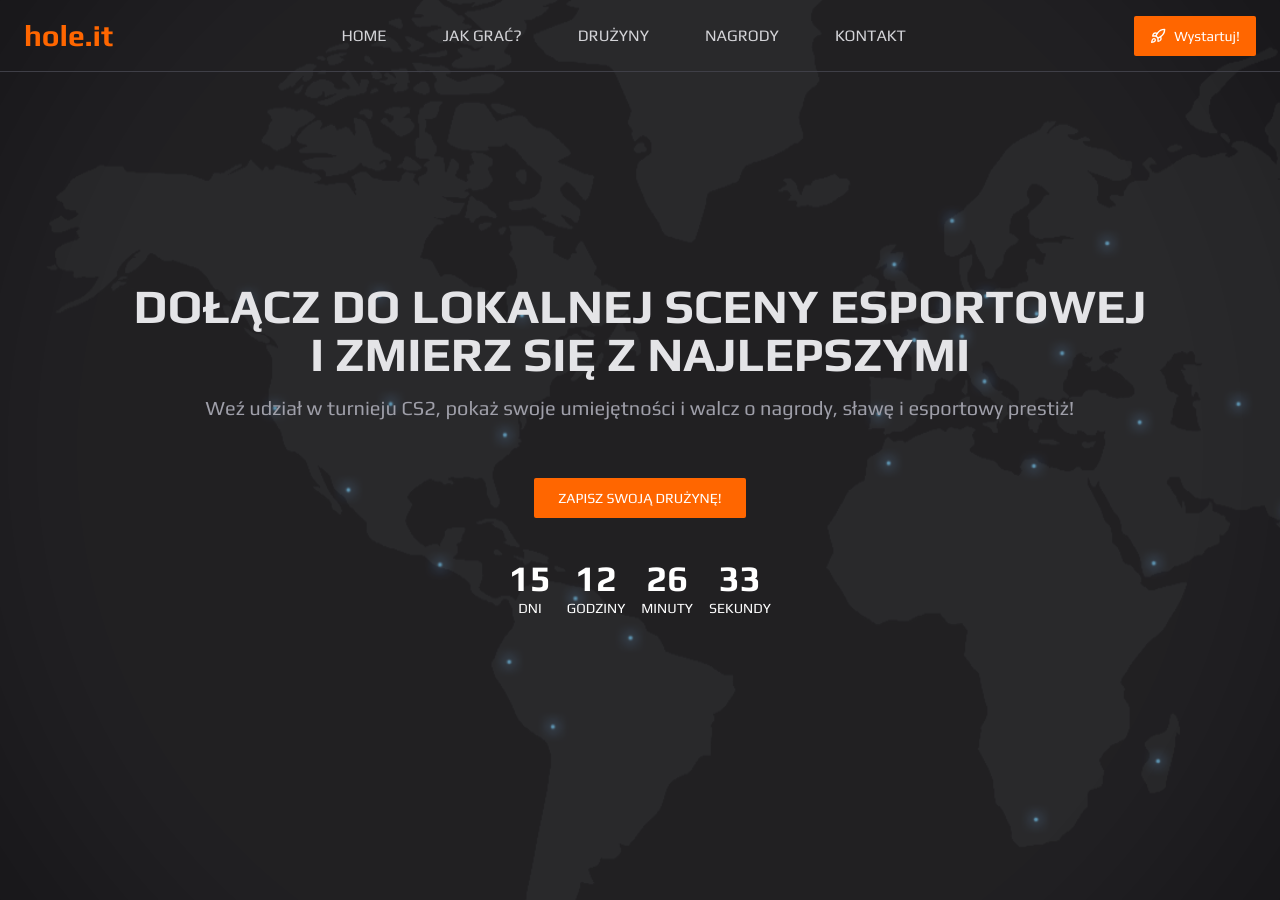
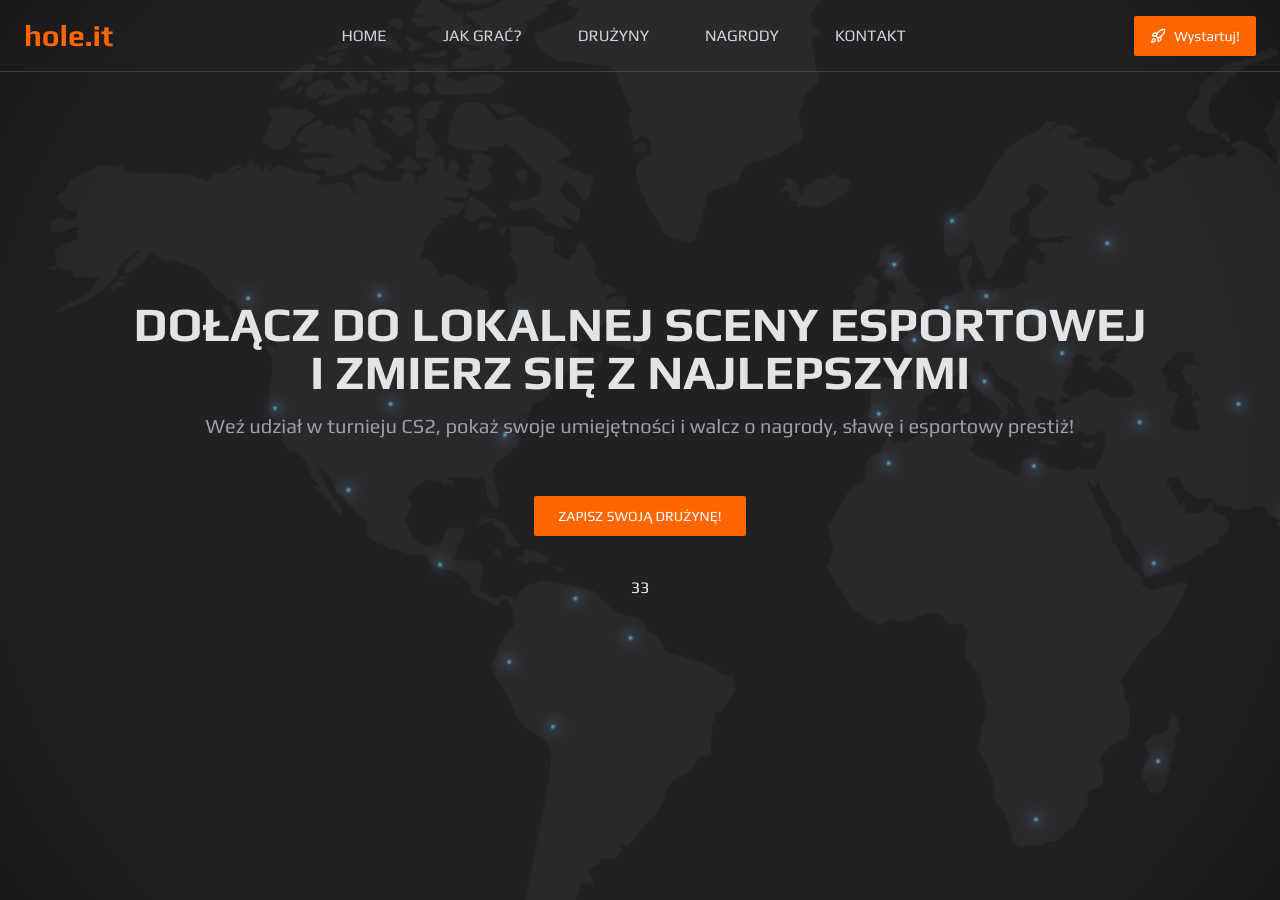
Before and after one commit to wifon0902/hole.it, a React (Vite) app: page / in a window 1280 px wide. Built offline with nearby package versions, Linux system fonts and the light colour scheme.

Commit message:
Update Countdown.jsx

```diff
--- a/src/components/Countdown.jsx
+++ b/src/components/Countdown.jsx
@@ -1,61 +1,41 @@
 import { useEffect, useState } from "react";
 
 const Countdown = ({ targetDate }) => {
-  const [timeLeft, setTimeLeft] = useState({
+  const [time, setTime] = useState({
+    seconds: 0,
+    minutes: 0,
+    hours: 0,
     days: 0,
-    hours: 0,
-    minutes: 0,
-    seconds: 0,
   });
 
   useEffect(() => {
-    const interval = setInterval(() => {
+    const IntervalId = setInterval(() => {
       const now = new Date();
       const target = new Date(targetDate);
       const difference = target.getTime() - now.getTime();
 
       if (difference <= 0) {
-        clearInterval(interval);
-        setTimeLeft({
+        setTime({
+          seconds: 0,
+          minutes: 0,
+          hours: 0,
           days: 0,
-          hours: 0,
-          minutes: 0,
-          seconds: 0,
         });
         return;
       }
 
-      setTimeLeft({
+      setTime({
+        seconds: Math.floor((difference / 1000) % 60),
+        minutes: Math.floor((difference / (1000 * 60)) % 60),
+        hours: Math.floor((difference / (1000 * 60 * 60)) % 24),
         days: Math.floor(difference / (1000 * 60 * 60 * 24)),
-        hours: Math.floor((difference / (1000 * 60 * 60)) % 24),
-        minutes: Math.floor((difference / (1000 * 60)) % 60),
-        seconds: Math.floor((difference / 1000) % 60),
       });
     }, 1000);
 
-    return () => clearInterval(interval);
+    return () => clearInterval(IntervalId);
   }, [targetDate]);
 
-  return (
-    <div className="flex gap-4 text-center text-white">
-      <div>
-        <div className="text-4xl font-bold">{timeLeft.days}</div>
-        <div className="text-sm uppercase">Dni</div>
-      </div>
-      <div>
-        <div className="text-4xl font-bold">{timeLeft.hours}</div>
-        <div className="text-sm uppercase">Godziny</div>
-      </div>
-      <div>
-        <div className="text-4xl font-bold">{timeLeft.minutes}</div>
-        <div className="text-sm uppercase">Minuty</div>
-      </div>
-      <div>
-        <div className="text-4xl font-bold">{timeLeft.seconds}</div>
-        <div className="text-sm uppercase">Sekundy</div>
-      </div>
-    </div>
-  );
+  return <div>{time.seconds}</div>;
 };
 
 export default Countdown;
```
